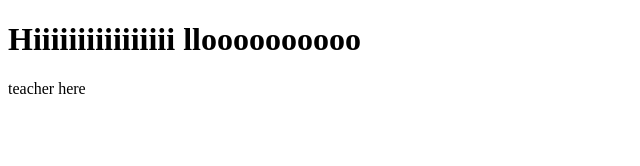
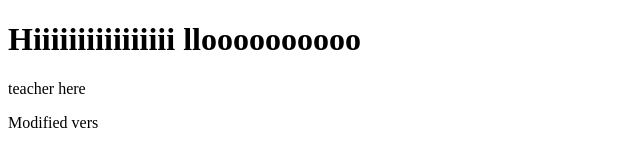
Before and after one commit to eshita100/Class-Practice-Student, a plain HTML site: page index.html in a window 1280 px wide. Shown: the whole page, without its empty margins (0-640 px from the left). Drawn offline with Linux system fonts and the light colour scheme.

Commit message:
Second commit

```diff
--- a/index.html
+++ b/index.html
@@ -8,6 +8,7 @@
 <body>
     <h1>Hiiiiiiiiiiiiiiii lloooooooooo</h1>
     <p>teacher here</p>
+    <p>Modified vers</p>
 </body>
 
 </html>
```
